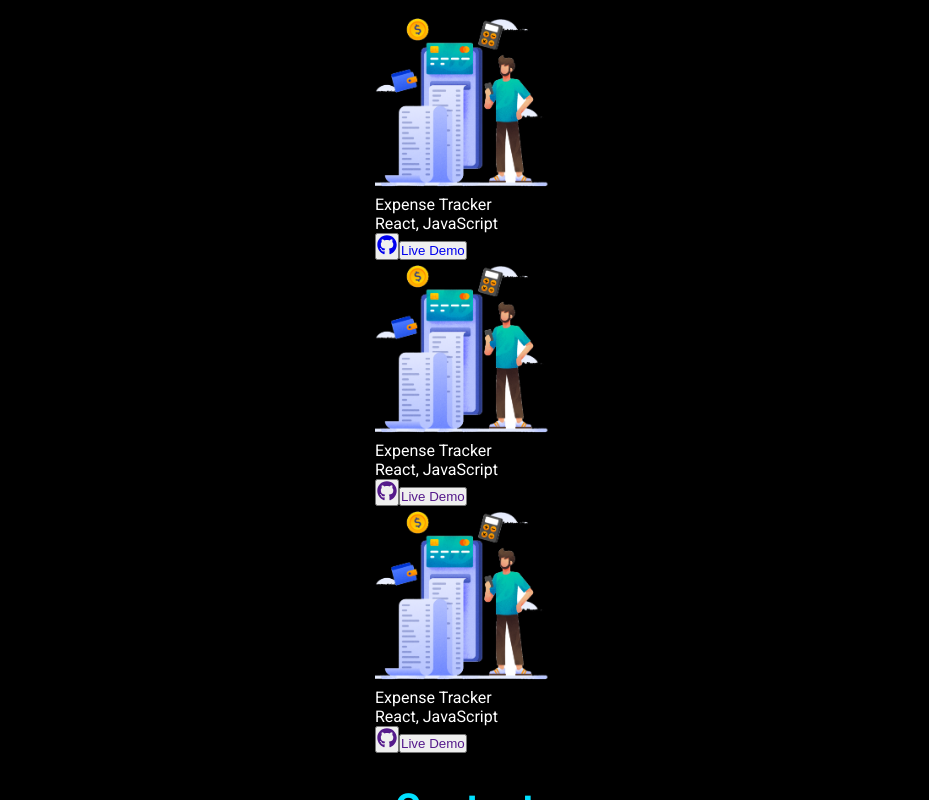
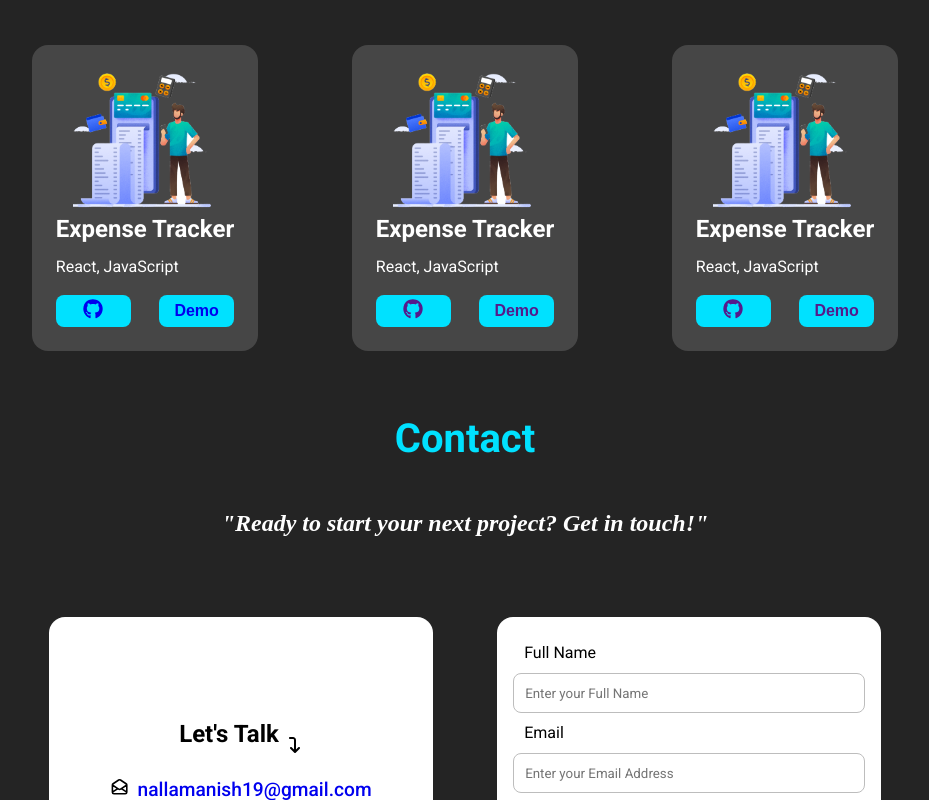
Before and after one commit to manish-nalla/Manish_Nalla, a React (Create React App) app: page / in a window 1280 px wide. Shown: the part 2744-3544 px from the top of the page, without its empty margins (175-1104 px from the left). Built offline with nearby package versions, Linux system fonts and the light colour scheme; a web font is replaced by a local one.

Commit message:
Contact_section

```diff
--- a/package.json
+++ b/package.json
@@ -11,6 +11,7 @@
     "react-dom": "^19.0.0",
     "react-icons": "^5.4.0",
     "react-scripts": "5.0.1",
+    "sweetalert2": "^11.16.0",
     "tailwindcss": "^4.0.6",
     "web-vitals": "^4.2.4"
   },
--- a/src/App.js
+++ b/src/App.js
@@ -5,6 +5,7 @@ import Experience from "./Components/Experience/Experience.jsx";
 import Skills from './Components/Skills/Skills.jsx';
 import Projects from './Components/Projects/Projects.jsx';
 import Contact from "./Components/Contact/Contact.jsx";
+import Footer from "./Components/Footer/Footer.jsx";
 
 function App() {
 
@@ -19,6 +20,7 @@ function App() {
       <Skills />
       <Projects />
       <Contact />
+      <Footer />
     </div>
   );
 }
--- a/src/Components/Contact/Contact.css
+++ b/src/Components/Contact/Contact.css
@@ -1,12 +1,114 @@
-.contact_container{
+.contact_container {
     display: flex;
     flex-direction: column;
     justify-content: center;
     align-items: center;
-    background-color: black;
 }
 
-.contact_desc{
-    font-size: 2rem;
+.main_contact {
+    width: 100vw;
+    max-width: 80vw;
+    display: flex;
+    flex-direction: column;
+}
+
+.CTA {
+    text-align: center;
+    font-size: 1.5rem;
     font-style: italic;
+    font-family: "Cookie", serif;
+    font-weight: 600;
+    padding: 1rem 0;
 }
+
+.hire_form {
+    display: flex;
+    justify-content: center;
+    padding: 2rem;
+}
+
+.my_contact {
+    display: flex;
+    flex-direction: column;
+    justify-content: center;
+    background-color: white;
+    width: 40vw;
+    max-width: 30vw;
+    color: black;
+    height: auto;
+    border: none;
+    border-radius: 1rem;
+    margin: 2rem;
+}
+
+.hire_me {
+    text-align: center;
+    padding: 1rem;
+}
+
+.arrow_icon {
+    font-size: 0.8em;
+    vertical-align: sub;
+    margin-left: .5rem;
+}
+
+.details {
+    display: flex;
+    flex-direction: column;
+}
+
+.hire_details {
+    text-align: center;
+    padding: .5rem;
+    font-size: 1.2rem;
+    font-weight: 500;
+}
+
+.email {
+    padding-left: .5rem;
+}
+
+.contact_form {
+    padding: 1rem;
+    line-height: 2.5;
+}
+
+.contact_form label {
+    padding-left: .7rem;
+}
+
+.box {
+    border: 1.5px solid rgb(189, 189, 189);
+    border-radius: .5rem;
+    height: 2.5rem;
+    padding: .7rem;
+    font-family: "Roboto", serif;
+}
+
+.contact_form textarea {
+    resize: none;
+    width: auto;
+    height: 5rem;
+}
+
+.hire_btn {
+    text-align: center;
+    padding-top: .5rem;
+}
+
+.submit_btn {
+    width: 5vw;
+    height: 5vh;
+    border: none;
+    border-radius: .5rem;
+    background-color: rgb(0, 225, 255);
+    color: rgb(36, 36, 36);
+    font-size: 1rem;
+    font-weight: 550;
+    transition: all .2s ease;
+}
+
+.submit_btn:hover {
+    box-shadow: 0 0 5px rgb(0, 225, 255);
+    transform: scale(1) translateY(-1.5px);
+}
--- a/src/Components/Contact/Contact.jsx
+++ b/src/Components/Contact/Contact.jsx
@@ -1,13 +1,75 @@
+import React from 'react';
 import './Contact.css';
+import { HiOutlineMailOpen } from "react-icons/hi";
+import { FaArrowTurnDown } from "react-icons/fa6";
+import { MdOutlinePhoneInTalk } from "react-icons/md";
+import { GrMapLocation } from "react-icons/gr";
+import Swal from 'sweetalert2';
 
-const Contact = () =>{
+const Contact = () => {
+
+    const handleSubmit = async (event) => {
+        event.preventDefault();
+        const formData = new FormData(event.target);
+        formData.append("access_key", "31fbbdc0-4c03-4289-86e4-c170b2eb9aa8");
+        const response = await fetch("https://api.web3forms.com/submit", {
+            method: "POST",
+            body: formData
+        });
+        const data = await response.json();
+        if (data.success) {
+            event.target.reset();
+            Swal.fire({
+                title: "Success!",
+                text: "Message sent succesfully",
+                icon: "success"
+            });
+        }
+    };
+
     return (
         <div className='contact_container' id='Contact'>
             <h1 className='heading'>Contact</h1>
-            <p className="contact_desc">Contact coming soon</p>
+            <div className="main_contact">
+                <p className="CTA">
+                    "Ready to start your next project? Get in touch!"
+                </p>
+                <div className="hire_form">
+                    <div className="lets_talk my_contact">
+                        <h2 className="hire_me">Let's Talk<sub><FaArrowTurnDown className='arrow_icon' /></sub></h2>
+                        <div className="details">
+                            <div className='hire_details'>
+                                <HiOutlineMailOpen className='hire_icon' /><a href="mailto:nallamanish19@gmail.com" className="email">nallamanish19@gmail.com</a>
+                            </div>
+
+                            <div className='hire_details'>
+                                <MdOutlinePhoneInTalk className='hire_icon' /><span className="number email">+1 774 578 9570</span>
+                            </div>
+
+                            <div className='hire_details'>
+                                <GrMapLocation className='hire_icon' /><span className="location email">Boston, MA, United States</span>
+                            </div>
+                        </div>
+                    </div>
+                    <form onSubmit={handleSubmit} className="contact_form my_contact">
+                        <label htmlFor="fullName">Full Name</label>
+                        <input type="text" name='from_name' id='fullName' placeholder='Enter your Full Name' required className='box box1' />
+
+                        <label htmlFor="email">Email</label>
+                        <input type="email" name='email' id='email' placeholder='Enter your Email Address' required className='box box2' />
+
+                        <label htmlFor="message">Message</label>
+                        <textarea type="text" name='message' id='message' placeholder='Enter your Message' required className='box box3' />
+                        <div className="hire_btn">
+                            <button className="submit_btn" type='submit'>Send</button>
+                        </div>
+                    </form>
+                </div>
+                <p className="CTA">
+                    "Open to full-time opportunities starting May, 2025."
+                </p>
+            </div>
         </div>
     );
 }
-
-
 export default Contact;
--- a/src/Components/Experience/Experience.css
+++ b/src/Components/Experience/Experience.css
@@ -35,7 +35,10 @@
     color: black;
     border: none;
     border-radius: 3rem;
-    box-shadow: .5rem .5rem 1rem var(--main);
+}
+
+.company_logo:hover{
+    box-shadow: 0 0 1rem var(--main);
 }
 
 .logo {
--- /dev/null
+++ b/src/Components/Footer/Footer.css
@@ -0,0 +1,42 @@
+.footer{
+    display: flex;
+    justify-content: center;
+    width: 100%;
+}
+
+hr{
+    margin: 2rem 0;
+}
+
+.footer_main{
+    display: flex;
+    justify-content: space-between;
+    align-items: center;
+    width: 100%;
+    padding: 1rem;
+    margin: 1rem;
+}
+
+.social{
+    list-style: none;
+    display: flex;
+}
+
+.sociallink{
+    padding: .8rem;
+    font-size: 1.7rem;
+}
+
+.terms{
+    list-style: none;
+    display: flex;
+}
+
+.terms_privacy{
+    padding: .4rem;
+}
+
+.social a{
+    background-color: transparent;
+    color: white;
+}
--- /dev/null
+++ b/src/Components/Footer/Footer.jsx
@@ -0,0 +1,36 @@
+import React from 'react';
+import './Footer.css';
+import { FaLinkedin, FaGithub } from "react-icons/fa";
+import { MdEmail } from "react-icons/md";
+
+const Footer = () => {
+    return (
+        <>
+        <div>
+            <hr />
+        </div>
+            <div className="footer">
+                <div className='footer_main'>
+                    <div className="copyright">
+                        <p className='main_copyright'>&copy; 2025 Manish Nalla. All rights reserved</p>
+                    </div>
+                    <div>
+                        <ul className="social">
+                            <li className='sociallink social1'><a href="https://www.linkedin.com/in/manish-nalla/"><FaLinkedin /></a></li>
+                            <li className='sociallink social2'><a href="https://github.com/manish-nalla"><FaGithub /></a></li>
+                            <li className='sociallink social3'><a href="mailto:nallamanish19@gmail.com"><MdEmail /></a></li>
+                        </ul>
+                    </div>
+                    <div>
+                        <ul className="terms">
+                            <li className="terms_privacy">Privacy</li>
+                            <li className="terms_privacy">Terms of Service</li>
+                        </ul>
+                    </div>
+                </div>
+            </div>
+        </>
+    )
+}
+
+export default Footer
--- a/src/Components/Projects/Projects.css
+++ b/src/Components/Projects/Projects.css
@@ -3,10 +3,143 @@
     flex-direction: column;
     justify-content: center;
     align-items: center;
-    background-color: black;
 }
 
-.projects_desc{
-    font-size: 2rem;
-    font-style: italic;
+.card_container{
+    width: 100%;
+    max-width: 80%;
+    margin: 0 auto;
+    display: flex;
+    justify-content: space-around;
+    padding: 2rem;
 }
+
+.card{
+    display: flex;
+    flex-direction: column;
+    line-height: 1.5;
+    padding: 1.5rem;
+    background-color: rgb(70, 70, 70);
+    border: none;
+    border-radius: 1rem;
+    transition: all .2s ease-in-out;
+}
+
+.card:hover{
+    transform: scale(1) translateY(-4px);
+    box-shadow: 0 0 10px rgb(0, 225, 255);
+    background-color: rgba(255, 255, 255, 0.664);
+    color: rgb(36, 36, 36);
+}
+
+.project_icon{
+    display: flex;
+    justify-content: center;
+    align-items: center;
+}
+
+.project_icon img{
+    width: 9rem;
+}
+
+.project_name{
+    font-size: 1.5rem;
+    font-weight: bold;
+}
+
+.project_technologies{
+    margin: .5rem 0;
+    padding-bottom: .5rem;
+}
+
+.link_btn{
+    display: flex;
+    justify-content: space-between;
+    align-items: center;
+}
+
+.link{
+    border: none;
+    border-radius: .5rem;
+    width: 4.7rem;
+    height: 2rem;
+    padding: .2rem .3rem;
+    font-weight: 600;
+    background-color: rgb(0, 225, 255);
+    cursor: pointer;
+    transition: all .3s ease;
+    font-size: 1rem;
+}
+
+.link:hover{
+    background-color: rgb(0, 225, 255);
+    box-shadow: 0 0 20px rgb(0, 225, 255);
+    transform: scale(1) translateY(-2px);
+}
+
+@media screen and (max-width: 1024px) {
+    .card_container{
+        padding: .5rem;
+        justify-content: space-around;
+    }
+    .card{
+        padding: 1rem;
+
+    }
+    .project_icon img{
+        width: 7rem;
+    }
+    .project_name{
+        font-size: 1.2rem;
+    }
+
+    .link{
+        width: 4rem;
+    }
+}
+
+@media screen and (max-width: 780px) {
+    .card_container{
+        flex-direction: column;
+        gap: 1.5rem;
+        width: 40%;
+    }
+
+    .project_icon img{
+        width: 10rem;
+    }
+
+    .project_name{
+        font-size: 1.5rem;
+    }
+    .link_btn{
+        justify-content: space-around;
+    }
+
+}
+
+@media screen and (max-width:560px) {
+    .card_container{
+        gap: 1.25rem;
+        width: 60%;
+    }
+
+    .project_icon img{
+        width: 9rem;
+    }
+    .project_name{
+        font-size: 1.2rem;
+    }
+    .project_technologies{
+        font-size: .9rem;
+    }
+}
+
+@media screen and (max-width: 350px) {
+    .card_container{
+        width: 80%;
+    }
+    .project_icon img{
+        width: 7rem;
+    }
+}
--- a/src/Components/Projects/Projects.jsx
+++ b/src/Components/Projects/Projects.jsx
@@ -5,9 +5,9 @@ import { FaGithub } from "react-icons/fa";
 const Projects = () =>{
 
     const projects_array =[
-        {id:1, name:"Expense Tracker", technologies: 'React, JavaScript', icon: <img src={expenseImage} alt='Expense_Tracker' width={180}/>, github: 'https://github.com/manish-nalla/expense_tracker', live: "https://trackyourspends.netlify.app/"},
-        {id:2, name:"Expense Tracker", technologies: 'React, JavaScript', icon: <img src={expenseImage} alt='Expense_Tracker' width={180}/>, github: '', live: ""},
-        {id:3, name:"Expense Tracker", technologies: 'React, JavaScript', icon: <img src={expenseImage} alt='Expense_Tracker' width={180}/>, github: '', live: ""}
+        {id:1, name:"Expense Tracker", technologies: 'React, JavaScript', icon: <img src={expenseImage} alt='Expense_Tracker'/>, github: 'https://github.com/manish-nalla/expense_tracker', live: "https://trackyourspends.netlify.app/"},
+        {id:2, name:"Expense Tracker", technologies: 'React, JavaScript', icon: <img src={expenseImage} alt='Expense_Tracker'/>, github: '', live: ""},
+        {id:3, name:"Expense Tracker", technologies: 'React, JavaScript', icon: <img src={expenseImage} alt='Expense_Tracker'/>, github: '', live: ""}
     ]
 
     return (
@@ -20,8 +20,8 @@ const Projects = () =>{
                             <div className="project_name">{project.name}</div>
                             <div className="project_technologies">{project.technologies}</div>
                             <div className="link_btn">
-                                <button ><a href={project.github} target='_blank' rel="noopener noreferrer"><FaGithub size={20}/></a></button>
-                                <button><a href={project.live} target='_blank' rel='noopener noreferrer'>Live Demo</a></button>
+                                <button className='github_link link'><a href={project.github} target='_blank' rel="noopener noreferrer"><FaGithub size={20}/></a></button>
+                                <button className='website_link link'><a href={project.live} target='_blank' rel='noopener noreferrer'>Demo</a></button>
                             </div>
                         </div>
                     ))}
@@ -30,5 +30,4 @@ const Projects = () =>{
     );
 }
 
-
 export default Projects;
--- a/src/Components/Skills/Skills.jsx
+++ b/src/Components/Skills/Skills.jsx
@@ -26,7 +26,6 @@ const Skills = () =>{
     ];
 
     return (
-
         <div className='skills_container' id='Skills'>
             <h1 className='heading'>Skills</h1>
             <ul className='skills_list'>
```
Also changed, not shown: 1 other file (tests, documents, lock files or other folders).
